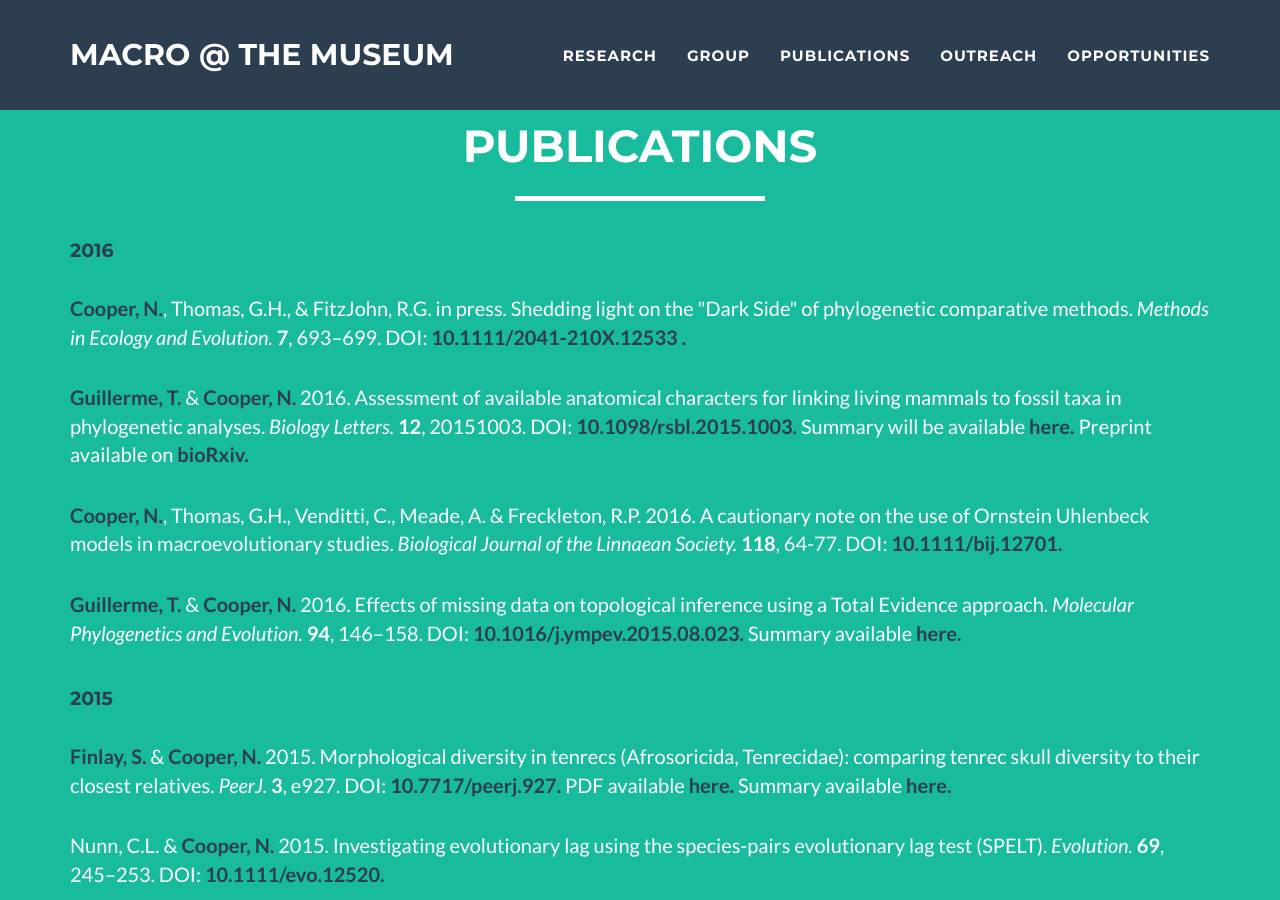
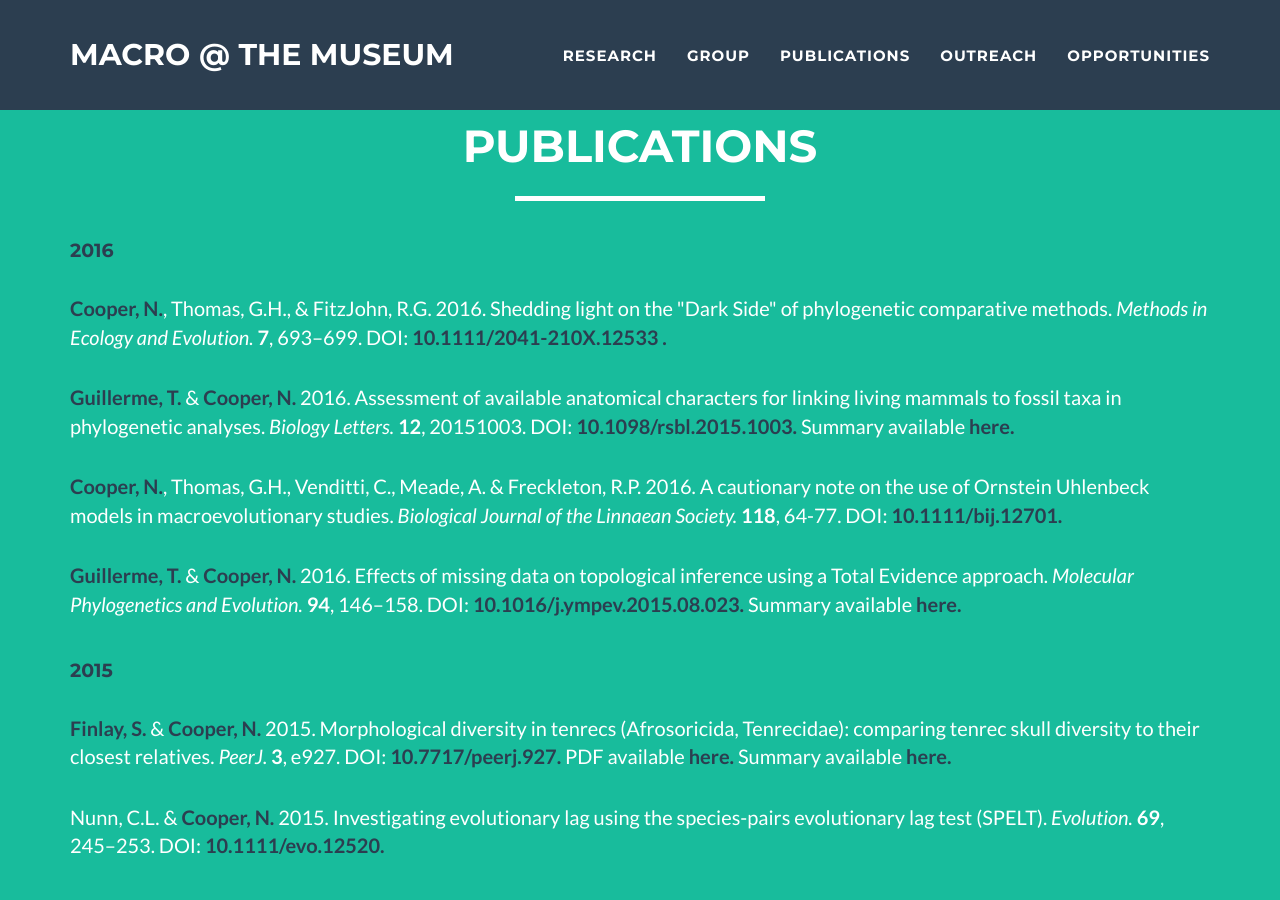
Before and after one commit to nhcooper123/nhcooper123.github.io, a Jekyll site: the page publications.html, which Jekyll copies as it is, in a window 1280 px wide and 900 px high. Built offline with Jekyll 4.4.1, drawn with Linux system fonts in a browser that asks for light colours; comment, search, counter and statistics services are not loaded.

Commit message:
Update pubs

```diff
--- a/publications.html
+++ b/publications.html
@@ -89,28 +89,30 @@
 
 <!-- Publications list -->
 
-<!--<h4><font color="2c3e50">In review</font></h4> -->
+
+<!-- <h4><font color="2c3e50">In press</font></h4>
+
+    &nbsp -->
+
+
+<!--<h4><font color="2c3e50">2017</font></h4> -->
 
  <!--  &nbsp
   <p>
-    Guillerme, T. &amp; <strong><font color="2c3e50">Cooper, N.</font></strong>
-    in review.
-    Mammalian morphological diversity does not increase in response to the Cretaceous-Paleogene mass extinction.
-    <em> </em><strong>xxx</strong>, xxx.
+    Page, C.E. &amp; <strong><font color="2c3e50">Cooper, N.</font></strong>
+    2017.
+    Morphological convergence in "river dolphin" skulls.
+    <em> </em><strong>PeerJ</strong>, xxx.
     DOI: <a href=""><strong><font color="2c3e50">xxx.</font></strong></a>
     Summary will be available <a href=""><strong><font color="2c3e50">here.</font></strong></a>
-  </p> Footer -->
-
-  <!-- <h4><font color="2c3e50">In press</font></h4>
-
-    &nbsp -->
+  </p> -->
 
 
 <h4><font color="2c3e50">2016</font></h4>
   &nbsp
   <p>
   <strong><font color="2c3e50">Cooper, N.</font></strong>, Thomas, G.H., &amp; FitzJohn, R.G.
-    in press.
+    2016.
     Shedding light on the "Dark Side" of phylogenetic comparative methods.
     <em> Methods in Ecology and Evolution. </em>
     <strong>7</strong>,
@@ -127,8 +129,7 @@
     Assessment of available anatomical characters for linking living mammals to fossil taxa in phylogenetic analyses.
     <em> Biology Letters. </em><strong>12</strong>, 20151003.
     DOI: <a href="http://rsbl.royalsocietypublishing.org/content/12/5/20151003"><strong><font color="2c3e50">10.1098/rsbl.2015.1003.</font></strong></a>
-    Summary will be available <a href=""><strong><font color="2c3e50">here.</font></strong></a>
-    Preprint available on <a href="http://dx.doi.org/10.1101/022970"><strong><font color="2c3e50">bioRxiv.</font></strong></a>
+    Summary available <a href="http://macromuseum.github.io/Skeleton/"><strong><font color="2c3e50">here.</font></strong></a>
 
   <script type="text/javascript" src="https://d1bxh8uas1mnw7.cloudfront.net/assets/embed.js"></script><div class="altmetric-embed" data-badge-type="donut" data-altmetric-id="7139942"></div>
   </p>
```
